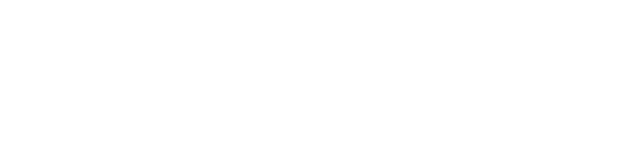
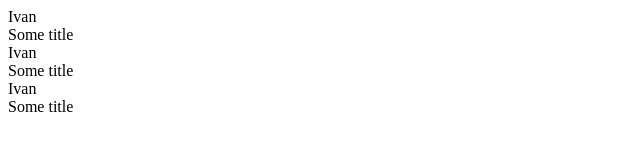
Before and after one commit to Vastlaan/and-titles, a plain HTML site: page index.html in a window 1280 px wide. Shown: the whole page, without its empty margins (0-640 px from the left). Drawn offline with Linux system fonts and the light colour scheme.

Commit message:
Add dummy data

```diff
--- a/index.html
+++ b/index.html
@@ -7,6 +7,7 @@
   <title>Document</title>
 </head>
 <body>
-
+  <div id="root"></div>
+  <script type="text/javascript" src='scripts.js'></script>
 </body>
 </html>
--- a/scripts.js
+++ b/scripts.js
@@ -0,0 +1,29 @@
+const arrayOfAndis = [
+  {
+    name: "Ivan",
+    title: "Some title"
+  },
+  {
+    name: "Ivan",
+    title: "Some title"
+  },
+  {
+    name: "Ivan",
+    title: "Some title"
+  }
+]
+
+const root = document.querySelector('#root')
+
+console.log(root)
+
+arrayOfAndis.map(andi=>{
+  const name = document.createElement('div')
+  name.innerHTML = andi.name
+  const title = document.createElement('div')
+  title.innerHTML = andi.title
+  const card = document.createElement('div')
+  card.appendChild(name)
+  card.appendChild(title)
+  root.appendChild(card)
+})
```
